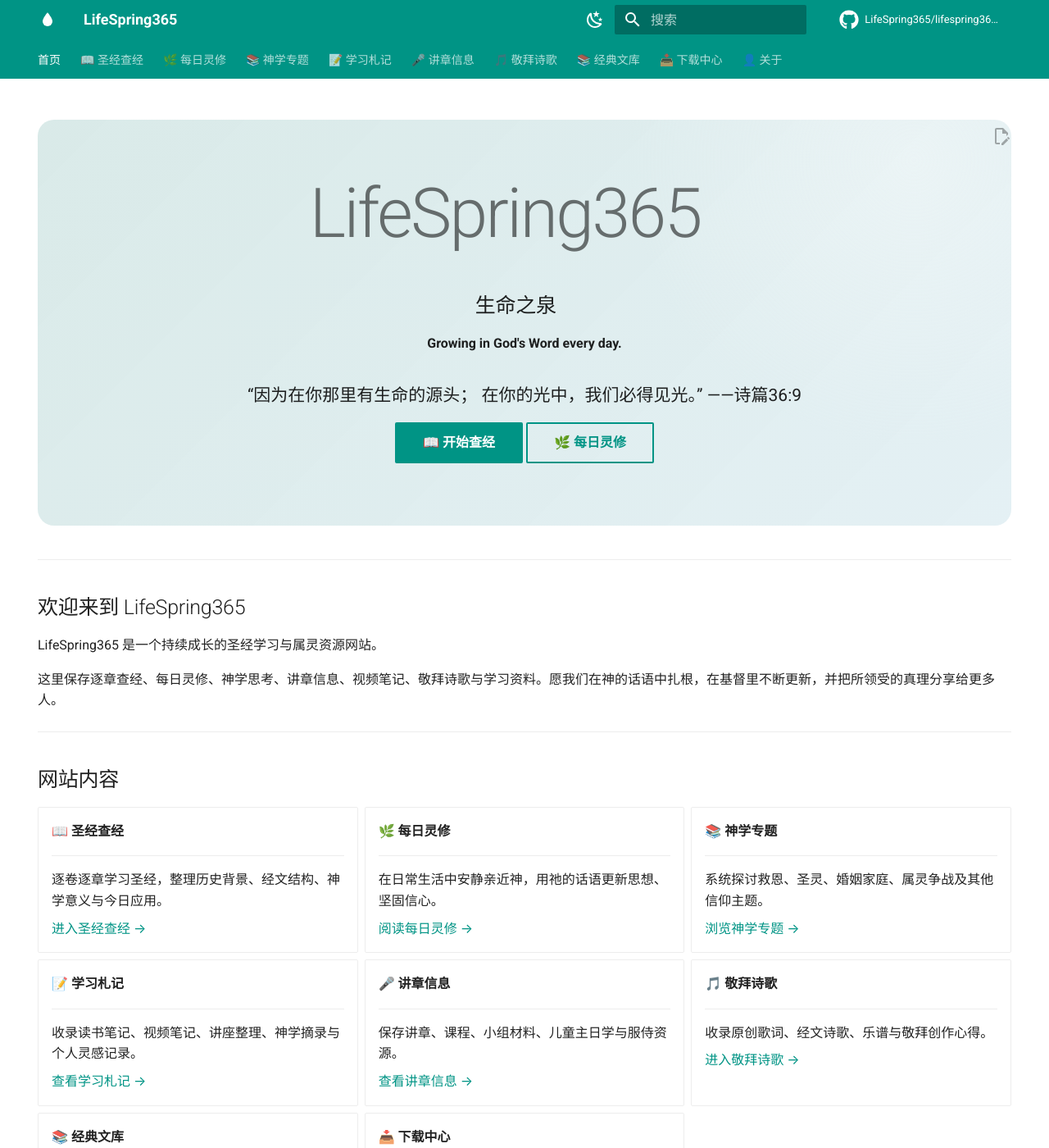
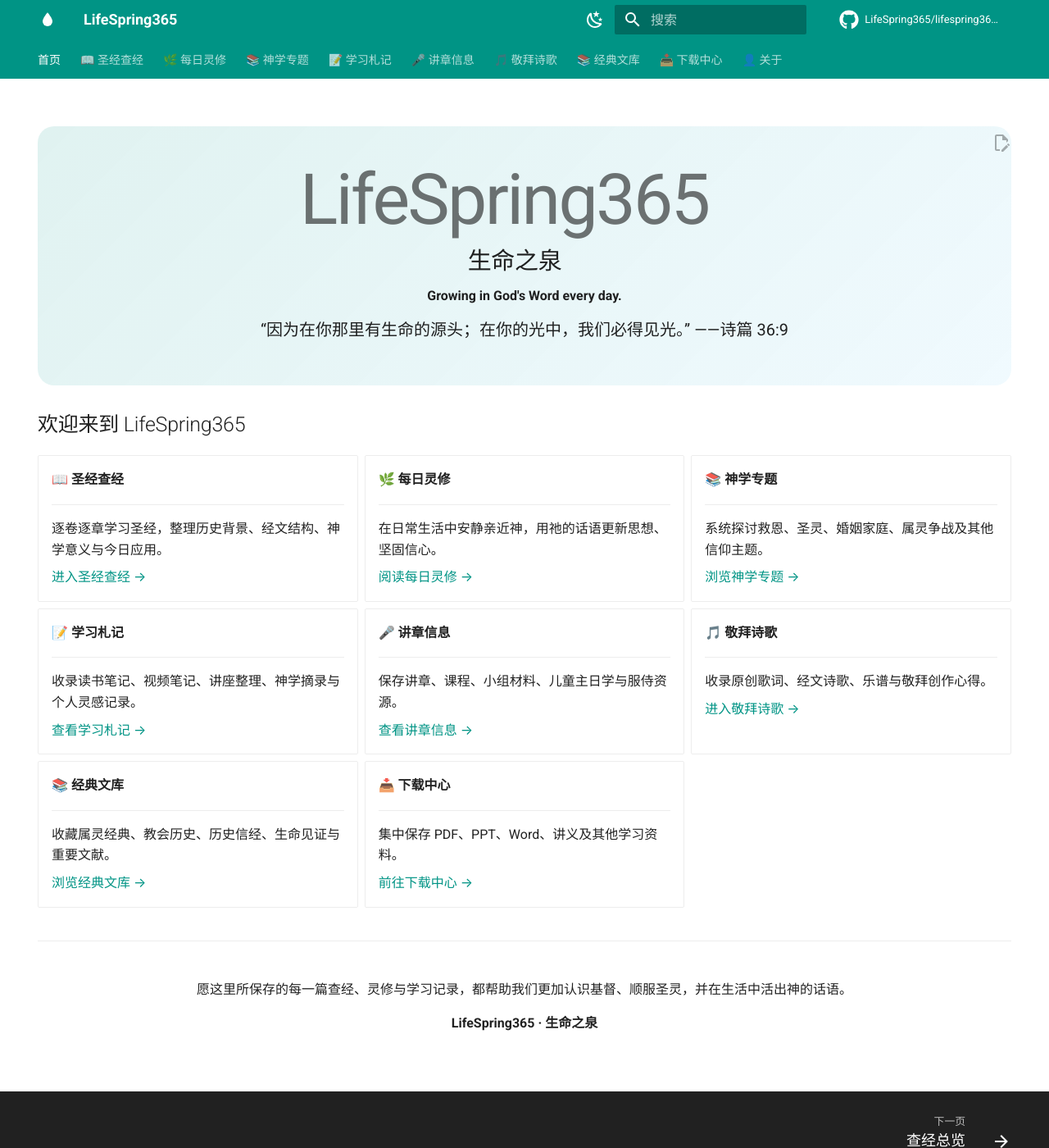
Before and after one commit to LifeSpring365/lifespring365.github.io, an MkDocs documentation site: the page built from docs/index.md, in a window 1280 px wide and 1400 px high. Shown: the whole window at 82% size. Built offline with MkDocs 1.6.1 and Material for MkDocs 9.7.7, drawn with Linux system fonts in a browser that asks for light colours; comment, search, counter and statistics services are not loaded; some of the changed text lies outside the part shown.

Commit message:
Summary
Simplify homepage layout

```diff
--- a/docs/assets/stylesheets/extra.css
+++ b/docs/assets/stylesheets/extra.css
@@ -56,3 +56,70 @@
   background: rgba(33,133,166,.08);
   border-radius: .25rem;
 }
+/* 首页紧凑版 Hero */
+.hero {
+  margin: 0 0 1.5rem;
+  padding: 2.25rem 1.5rem;
+  text-align: center;
+  border-radius: 1rem;
+  background: linear-gradient(
+    135deg,
+    rgba(0, 150, 136, 0.12),
+    rgba(3, 169, 244, 0.06)
+  );
+}
+
+.hero h1 {
+  margin: 0 0 0.25rem;
+  font-size: clamp(2.4rem, 7vw, 4.3rem);
+  line-height: 1.05;
+  font-weight: 500;
+}
+
+.hero h2 {
+  margin: 0.45rem 0;
+  font-size: 1.45rem;
+  font-weight: 500;
+}
+
+.hero > p {
+  margin: 0.35rem 0;
+}
+
+.hero-verse {
+  margin-top: 0.65rem !important;
+  white-space: nowrap;
+  font-size: 1rem;
+}
+
+/* 缩小首页区块间距 */
+.md-content__inner {
+  padding-top: 1rem;
+}
+
+.md-content__inner > h2 {
+  margin-top: 1.4rem;
+  margin-bottom: 1rem;
+}
+
+.grid.cards {
+  margin-top: 0.5rem;
+}
+
+.home-footer {
+  margin-top: 2rem;
+  padding: 1.5rem 1rem;
+  text-align: center;
+  border-top: 1px solid var(--md-default-fg-color--lightest);
+}
+
+/* 屏幕较小时允许经文自动换行，避免溢出 */
+@media screen and (max-width: 700px) {
+  .hero {
+    padding: 1.75rem 1rem;
+  }
+
+  .hero-verse {
+    white-space: normal;
+  }
+}
--- a/docs/index.md
+++ b/docs/index.md
@@ -12,32 +12,11 @@ hide:
 
 **Growing in God's Word every day.**
 
-<div class="verse">
-
-“因为在你那里有生命的源头；
-
-在你的光中，我们必得见光。”
-
-——诗篇36:9
+<p class="hero-verse">“因为在你那里有生命的源头；在你的光中，我们必得见光。” ——诗篇 36:9</p>
 
 </div>
 
-[📖 开始查经](bible-study.md){ .md-button .md-button--primary }
-[🌿 每日灵修](devotions/index.md){ .md-button }
-
-</div>
-
----
-
 ## 欢迎来到 LifeSpring365
-
-LifeSpring365 是一个持续成长的圣经学习与属灵资源网站。
-
-这里保存逐章查经、每日灵修、神学思考、讲章信息、视频笔记、敬拜诗歌与学习资料。愿我们在神的话语中扎根，在基督里不断更新，并把所领受的真理分享给更多人。
-
----
-
-## 网站内容
 
 <div class="grid cards" markdown>
 
@@ -107,116 +86,7 @@ LifeSpring365 是一个持续成长的圣经学习与属灵资源网站。
 
 </div>
 
----
-
-## 精选内容
-
-<div class="grid cards" markdown>
-
--   **📖 约书亚记全书总结**
-
-    从进入应许之地到重新立约，认识神的信实、圣洁与得胜。
-
-    [开始阅读 →](joshua/summary.md)
-
--   **🎶 底波拉之歌**
-
-    透过士师记第五章，思想神的拯救、人的回应与属灵领袖的兴起。
-
-    [开始阅读 →](judges/deborah-song.md)
-
--   **⚔️ 神为什么选择基甸三百人**
-
-    神如何借着软弱、少数与完全的倚靠，彰显祂自己的荣耀。
-
-    [开始阅读 →](judges/gideon-300.md)
-
--   **❤️ 新酒启示：爱情、恋爱与婚姻**
-
-    一篇关于属灵成熟、情感界限、等候神与健康关系的视频学习笔记。
-
-    [开始阅读 →](learning/videos/kathryn-krick/new-wine-love-marriage.md)
-
-</div>
-
----
-
-## 📝 学习札记
-
-> **记录学习，沉淀真理；不断更新，持续成长。**
-
-学习札记用于保存读书、视频、讲座及个人思考，使零散的领受逐渐形成可以长期查阅的知识积累。
-
-<div class="grid cards" markdown>
-
--   📚 **读书笔记**
-
-    记录书籍重点、内容摘要与个人心得。
-
-    [进入读书笔记 →](learning/books/index.md)
-
--   🎥 **视频笔记**
-
-    整理讲道视频、课程、访谈与纪录片内容。
-
-    [进入视频笔记 →](learning/videos/index.md)
-
--   🎙️ **讲座整理**
-
-    保存特会、课程、讲座与培训内容。
-
-    [进入讲座整理 →](learning/lectures/index.md)
-
--   📖 **神学摘录**
-
-    收录系统神学、圣经神学与历史神学资料。
-
-    [进入神学摘录 →](learning/theology/index.md)
-
--   💭 **灵感记录**
-
-    记录灵修默想、讲章构思、生活反思与属灵领受。
-
-    [进入灵感记录 →](learning/ideas/index.md)
-
-</div>
-
----
-
-## 📖 当前查经内容
-
-### 约书亚记
-
-- [约书亚记书卷导读](joshua/index.md)
-- [约书亚记第一章](joshua/chapter-01.md)
-- [约书亚记第十一章](joshua/chapter-11.md)
-- [约书亚记第十二章](joshua/chapter-12.md)
-- [约书亚记第十三章](joshua/chapter-13.md)
-- [约书亚记全书总结](joshua/summary.md)
-
-### 士师记
-
-- [士师记书卷导读](judges/index.md)
-- [士师记第二章](judges/chapter-02.md)
-- [士师记第三章](judges/chapter-03.md)
-- [士师记第五章](judges/chapter-05.md)
-- [底波拉之歌](judges/deborah-song.md)
-- [神为什么选择基甸三百人](judges/gideon-300.md)
-
----
-
-## 最近加入
-
-- 🎥 [新酒启示：上帝视角下的爱情、恋爱与婚姻](learning/videos/kathryn-krick/new-wine-love-marriage.md)
-- 📖 [约书亚记全书总结](joshua/summary.md)
-- 🎶 [底波拉之歌](judges/deborah-song.md)
-- ⚔️ [神为什么选择基甸三百人](judges/gideon-300.md)
-
----
-
 <div class="home-footer" markdown>
-
-## 在神的话语中每日成长
 
 愿这里所保存的每一篇查经、灵修与学习记录，都帮助我们更加认识基督、顺服圣灵，并在生活中活出神的话语。
 
```
